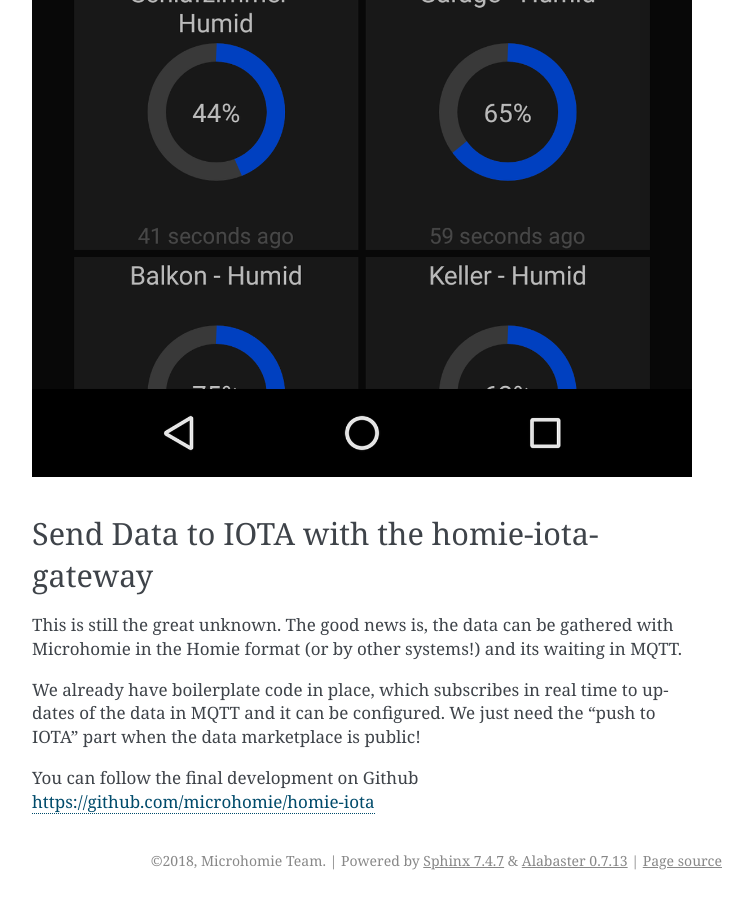
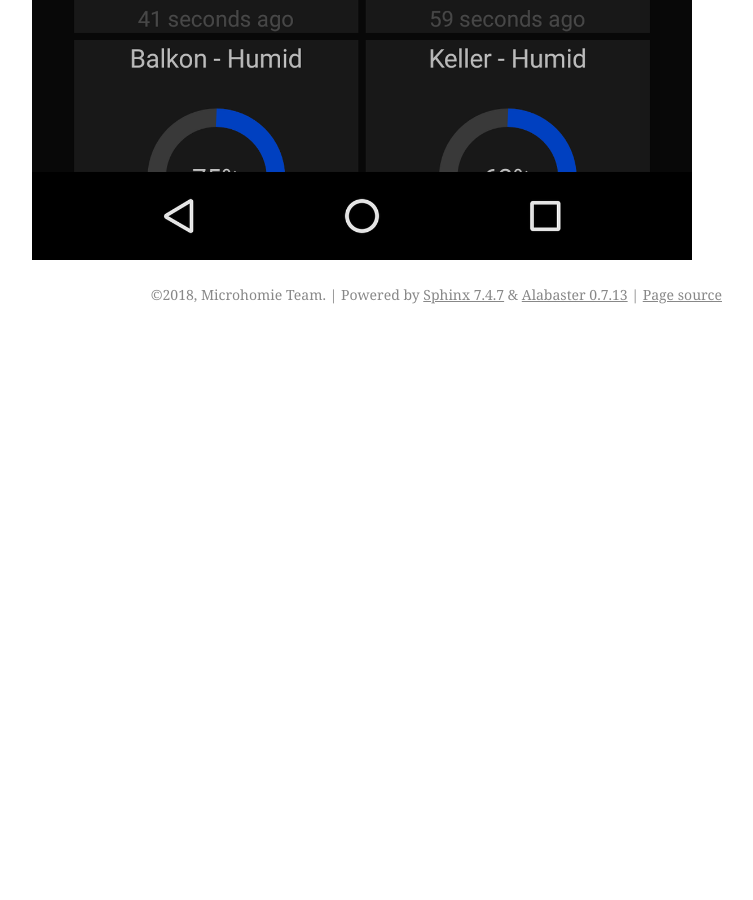
Before and after one commit to microhomie/microhomie, a Sphinx documentation site: the page built from docs/quickstart.rst, in a window 1280 px wide and 900 px high, scrolled down 5672 px. Shown: the whole window, without its empty margins (388-1141 px from the left). Built offline with Sphinx 7.4.7, drawn with Linux system fonts in a browser that asks for light colours; after the commit the page ends 6006 px from its top, so only the background shows below that; some of the changed text lies outside the part shown.

Commit message:
removing iota from the docs

```diff
--- a/docs/quickstart.rst
+++ b/docs/quickstart.rst
@@ -127,13 +127,3 @@
 - MQTT Dash: https://play.google.com/store/apps/details?id=net.routix.mqttdash
 
 .. image:: _static/images/mobileapp.png
-
-
-Send Data to IOTA with the homie-iota-gateway
--------------------------------------------------
-
-This is still the great unknown. The good news is, the data can be gathered with Microhomie in the Homie format (or by other systems!) and its waiting in MQTT.
-
-We already have boilerplate code in place, which subscribes in real time to updates of the data in MQTT and it can be configured. We just need the "push to IOTA" part when the data marketplace is public!
-
-You can follow the final development on Github https://github.com/microhomie/homie-iota
```
Also changed, not shown: docs/_static/images/architecture.png.
